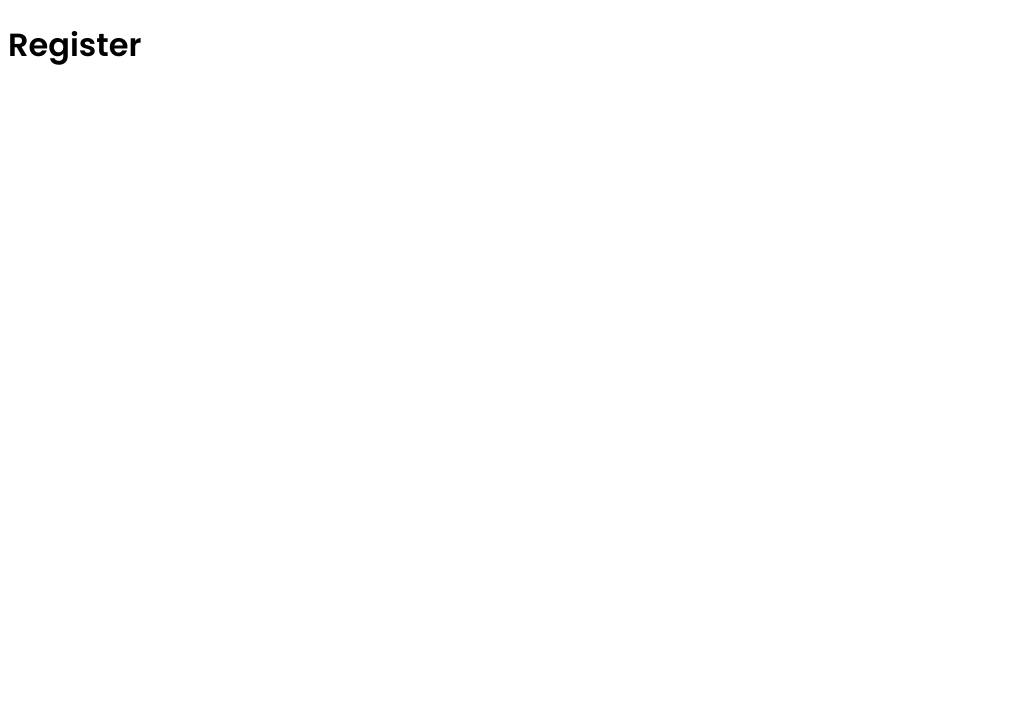
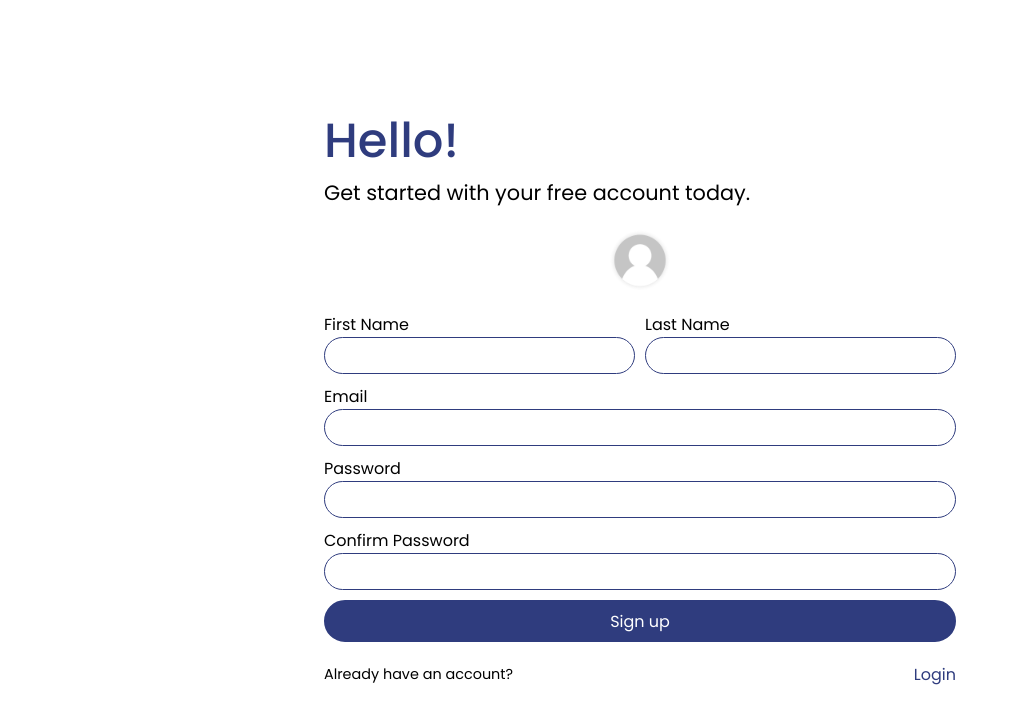
Before and after one commit to dadolyner/SkillUp-03-Frontend, a Next.js app: page /register in a window 1280 px wide. Shown: the top 724 px of the page, without its empty margins (0-1009 px from the left). Built offline with nearby package versions, Linux system fonts and the light colour scheme.

Commit message:
testing forms on pages

```diff
--- a/src/pages/login/index.tsx
+++ b/src/pages/login/index.tsx
@@ -1,9 +1,10 @@
 import type { NextPage } from 'next';
+import LoginComponent from '../../components/Forms/login';
 
 const Login: NextPage = () => {
     return (
         <>
-            <h1>Login</h1>
+            <LoginComponent />
         </>
     );
 };
--- a/src/pages/register/index.tsx
+++ b/src/pages/register/index.tsx
@@ -1,9 +1,10 @@
 import type { NextPage } from 'next';
+import RegisterComponent from '../../components/Forms/register';
 
 const Register: NextPage = () => {
     return (
         <>
-            <h1>Register</h1>
+            <RegisterComponent />
         </>
     );
 };
```
